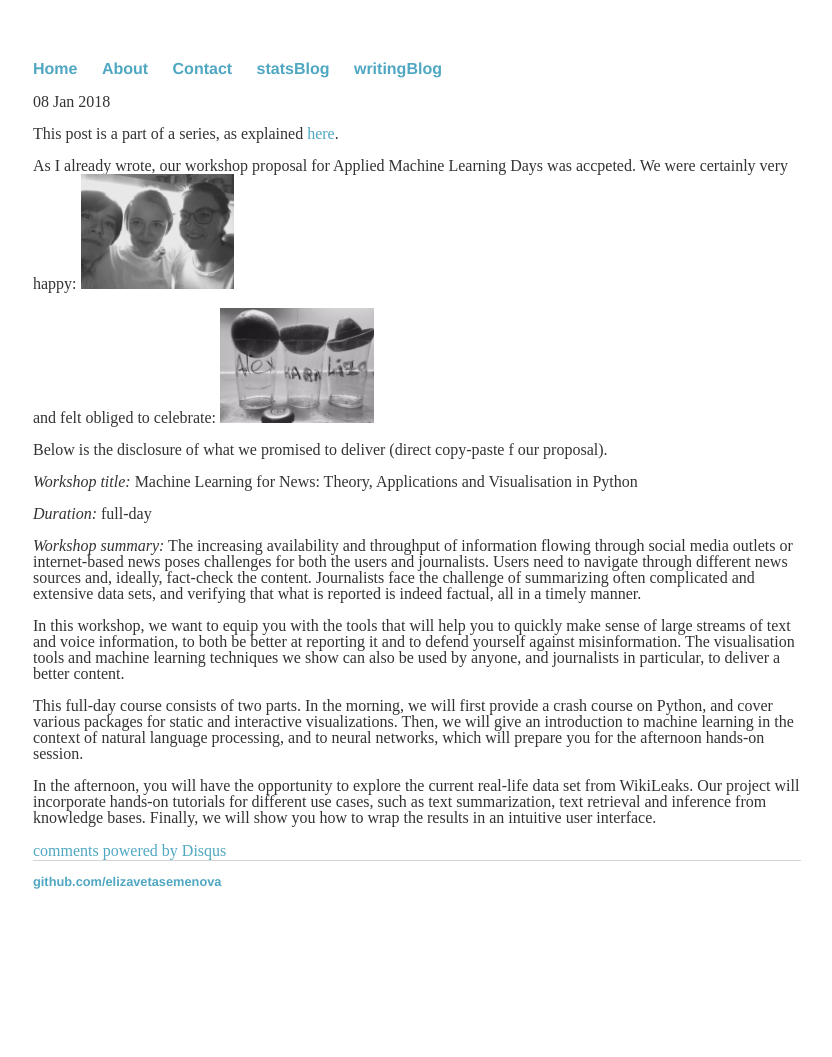
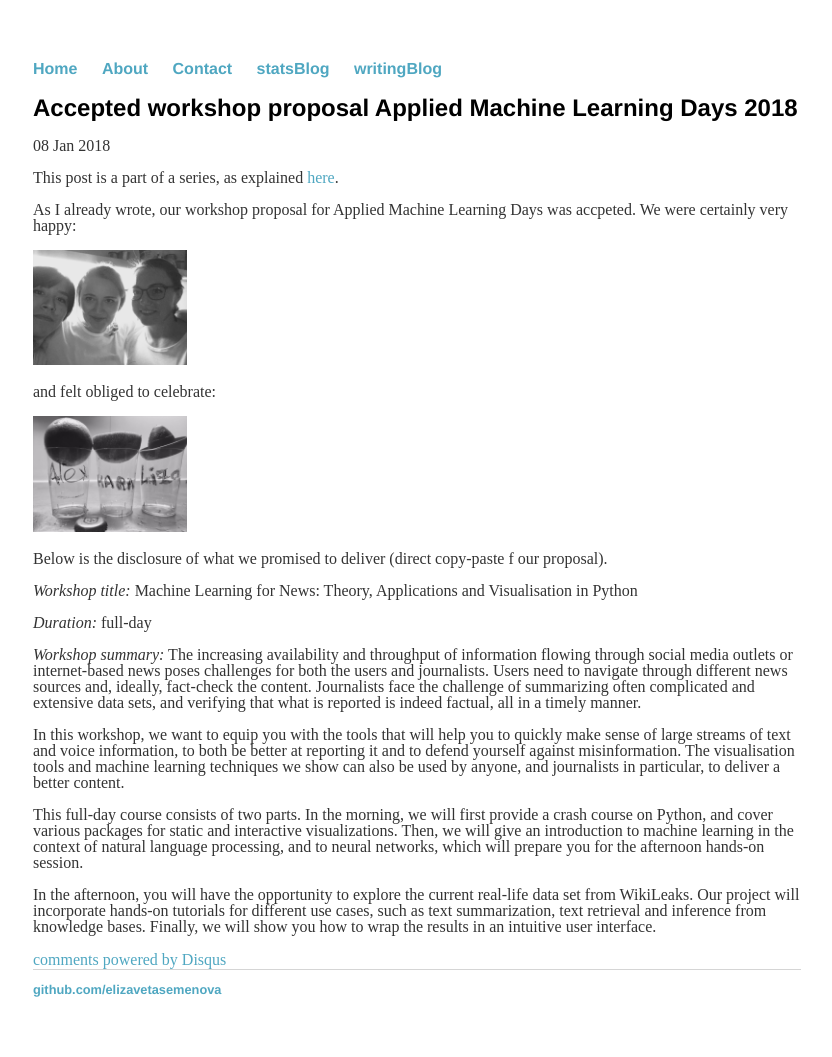
Before and after one commit to elizavetasemenova/elizavetasemenova.github.io, a Jekyll site: the page built from _posts/2018-01-08-AMLD2018-workshop-proposal.md, in a window 1280 px wide. Shown: the whole page, without its empty margins (223-1055 px from the left). Built offline with Jekyll 4.4.1, drawn with Linux system fonts in a browser that asks for light colours; our own code applies the rules of GitHub Pages for plain Markdown files; comment, search, counter and statistics services are not loaded; before the commit the page ends 949 px from its top, so only the background shows below that.

Commit message:
Update 2018-01-08-AMLD2018-workshop-proposal.md

```diff
--- a/_posts/2018-01-08-AMLD2018-workshop-proposal.md
+++ b/_posts/2018-01-08-AMLD2018-workshop-proposal.md
@@ -1,6 +1,6 @@
 ---
 layout: post
-title: Applied Machine Learning Days 2018\: proposal accepted!
+title: Accepted workshop proposal Applied Machine Learning Days 2018
 date: 2018-01-08
 comments: true
 ---
@@ -8,11 +8,13 @@ comments: true
 This post is a part of a series, as explained [here](https://elizavetasemenova.github.io/blog/2018/01/07/Teaching-a-workshop-on-DL-for-NLP).
 
 As I already wrote, our workshop proposal for Applied Machine Learning Days was accpeted. We were certainly very happy:
+<p>
 <img src="/images/AlexMariaLiza.jpg" width="20%">
-
+</p>
 and felt obliged to celebrate:
+<p>
 <img src="/images/Tequila.jpg" width="20%">
-
+</p>
 Below is the disclosure of what we promised to deliver (direct copy-paste f our proposal).
 
 *Workshop title:* Machine Learning for News: Theory, Applications and Visualisation in Python
```
